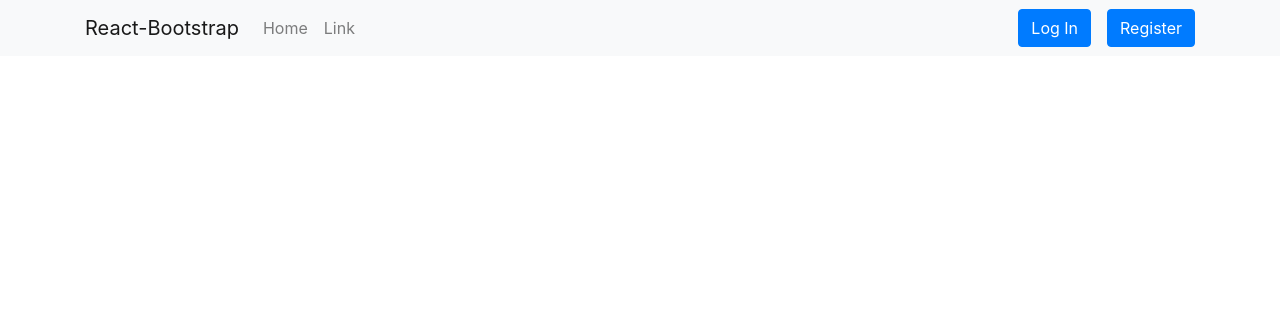
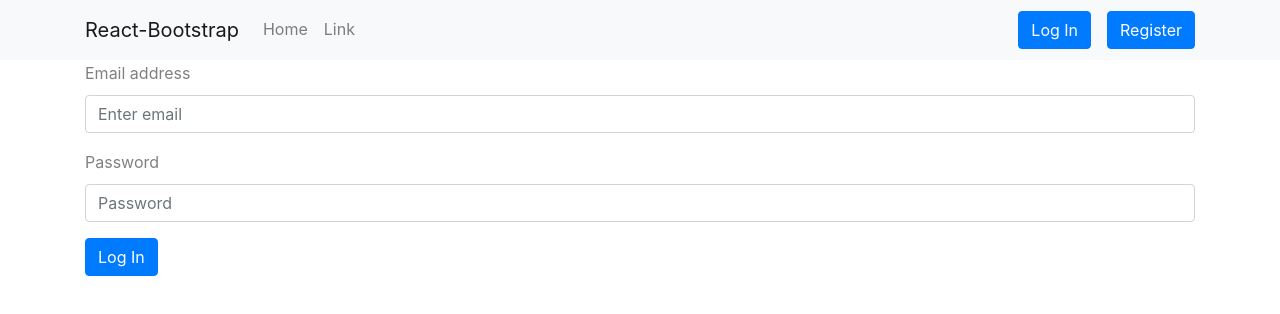
Before and after one commit to romeruk/Client-blog, a React (Create React App) app: page /signin in a window 1280 px wide. Shown: the top 314 px of the page. Built offline with nearby package versions, Linux system fonts and the light colour scheme; no server answers.

Commit message:
User log in, log out mutations

```diff
--- a/src/App.js
+++ b/src/App.js
@@ -5,20 +5,58 @@ import {
   Route,
 } from "react-router-dom";
 import { Container } from 'react-bootstrap';
-import { AppHeader, Home, Register } from './sections';
+import { useState } from 'react';
+import { useQuery } from '@apollo/react-hooks';
+import gql from 'graphql-tag';
+import { AppHeader, Home, Register, LogIn, NotFound, NetWorkError } from './sections';
+import { useEffect } from 'react';
+import { LoadingComponent } from './lib';
+
+const GETME = gql`
+  {
+    getMe {
+      firstName
+      lastName
+      email
+      role
+      verified
+    }
+  }
+`;
 
 function App() {
+  const { loading, data } = useQuery(GETME);
+  const [user, setUser] = useState(null);
+
+
+  useEffect(() => {
+    if (data) {
+      setUser(data.getMe);
+    }
+  }, [data]);
+
+  if (loading) return <LoadingComponent />
+
   return (
     <>
       <Router>
-        <AppHeader />
+        <AppHeader user={user} setUser={setUser} />
         <Container>
           <Switch>
             <Route exact path="/">
               <Home />
             </Route>
             <Route exact path="/signup">
-              <Register />
+              <Register user={user} />
+            </Route>
+            <Route exact path="/signin">
+              <LogIn user={user} setUser={setUser} />
+            </Route>
+            <Route path="/network-error">
+              <NetWorkError />
+            </Route>
+            <Route path="*">
+              <NotFound />
             </Route>
           </Switch>
         </Container>
--- a/src/index.js
+++ b/src/index.js
@@ -2,19 +2,26 @@ import React from 'react';
 import ReactDOM from 'react-dom';
 import ApolloClient from "apollo-boost";
 import { ApolloProvider } from '@apollo/react-hooks';
+import { Router } from "react-router";
+import { createBrowserHistory } from "history";
 import 'bootstrap/dist/css/bootstrap.min.css';
 import './style.css';
 import App from './App';
 import * as serviceWorker from './serviceWorker';
 
+const history = createBrowserHistory();
+
 const client = new ApolloClient({
+  credentials: 'include',
   uri: '/graphql',
 });
 
 ReactDOM.render(
-  <ApolloProvider client={client}>
-    <App />
-  </ApolloProvider>,
+  <Router history={history}>
+    <ApolloProvider client={client}>
+      <App />
+    </ApolloProvider>
+  </Router>,
   document.getElementById('root')
 );
 
--- a/src/sections/AppHeader/index.js
+++ b/src/sections/AppHeader/index.js
@@ -1,8 +1,29 @@
 import React from 'react'
-import { Navbar, Nav, Container } from 'react-bootstrap';
+import { Navbar, Nav, Container, Button } from 'react-bootstrap';
 import { Link } from 'react-router-dom';
+import { useMutation } from '@apollo/react-hooks';
+import gql from 'graphql-tag';
+import { LoadingComponent } from '../../lib';
 
-export const AppHeader = () => {
+const LOGOUT = gql`
+  mutation logOut {
+    logOut
+  }
+`;
+
+export const AppHeader = ({ user, setUser }) => {
+  const [logOut, { loading }] = useMutation(LOGOUT, {
+    onCompleted: () => {
+      setUser(null);
+    }
+  });
+
+  const logOutAction = async () => {
+    await logOut();
+  }
+
+  if (loading) return <LoadingComponent />
+
   return (
     <>
       <Navbar bg="light" expand="lg">
@@ -15,15 +36,21 @@ export const AppHeader = () => {
               <Nav.Link href="#home">Home</Nav.Link>
               <Nav.Link href="#link">Link</Nav.Link>
             </Nav>
-            <Nav>
-              <Link to="/signin" className="btn btn-primary mr-lg-3">Log In</Link>
-              <Link to="/signup" className="btn btn-primary">Register</Link>
-            </Nav>
+            {user ? (
+              <Nav>
+                <p>Hi {user.firstName} {user.lastName}</p>
+                <Button onClick={logOutAction}>Log Out</Button>
+              </Nav>
+            ) :
+              <Nav>
+                <Link to="/signin" className="btn btn-primary mr-lg-3">Log In</Link>
+                <Link to="/signup" className="btn btn-primary">Register</Link>
+              </Nav>
+            }
+
           </Navbar.Collapse>
         </Container>
       </Navbar>
     </>
   )
 }
-
-export default AppHeader;
--- /dev/null
+++ b/src/sections/LogIn/index.js
@@ -0,0 +1,87 @@
+import React from 'react'
+import { Row, Col, Form, Alert, Button } from 'react-bootstrap';
+import { useForm, ErrorMessage } from 'react-hook-form';
+import { useMutation } from '@apollo/react-hooks';
+import gql from 'graphql-tag';
+import { Redirect } from 'react-router-dom';
+import { LoadingComponent } from '../../lib';
+
+
+const LOGIN = gql`
+  mutation logIn($credentials: UserLogInInput!) {
+    logIn(credentials: $credentials) {
+      firstName
+      lastName
+      email
+      role
+      verified
+    }
+  }
+`;
+
+export const LogIn = ({ user, setUser }) => {
+  const { register, handleSubmit, errors } = useForm()
+
+  const [login, { loading: mutationLoading, error }] = useMutation(LOGIN, {
+    onCompleted: (data) => {
+      setUser(data.logIn)
+    }
+  });
+
+  const onSubmit = async formData => {
+    try {
+
+      await login({
+        variables: {
+          credentials: {
+            email: formData.email,
+            password: formData.password
+          }
+        }
+      })
+
+    } catch (error) {
+      console.log(error);
+    }
+  }
+
+  if (mutationLoading) return <LoadingComponent />
+  if (user) return <Redirect to="/" />
+
+
+  return (
+    <Row>
+      <Col md={12}>
+        <Form onSubmit={handleSubmit(onSubmit)}>
+          <Form.Group>
+            <Form.Label>Email address</Form.Label>
+            <Form.Control className="mb-2" type="email" placeholder="Enter email" name="email" ref={register({
+              required: "Field email is required", pattern: {
+                value: /^(([^<>()[\]\\.,;:\s@"]+(\.[^<>()[\]\\.,;:\s@"]+)*)|(".+"))@((\[[0-9]{1,3}\.[0-9]{1,3}\.[0-9]{1,3}\.[0-9]{1,3}\])|(([a-zA-Z\-0-9]+\.)+[a-zA-Z]{2,}))$/,
+                message: "Field must be email"
+              }
+            })} />
+
+            <ErrorMessage as={<Alert variant="danger" />} errors={errors} name="email" />
+          </Form.Group>
+
+          <Form.Group>
+            <Form.Label>Password</Form.Label>
+            <Form.Control className="mb-2" type="password" placeholder="Password" name="password" ref={register({
+              required: "Field password is required", minLength: {
+                value: 6,
+                message: "Min length is 6"
+              }
+            })} />
+
+            <ErrorMessage as={<Alert variant="danger" />} errors={errors} name="password" />
+          </Form.Group>
+
+          <Button variant="primary" type="submit">
+            Log In
+          </Button>
+        </Form>
+      </Col>
+    </Row>
+  )
+}
--- /dev/null
+++ b/src/sections/NetWorkError/index.js
@@ -0,0 +1,9 @@
+import React from 'react'
+
+export const NetWorkError = () => {
+  return (
+    <div>
+      NetWorkError
+    </div>
+  )
+}
--- /dev/null
+++ b/src/sections/NotFound/index.js
@@ -0,0 +1,9 @@
+import React from 'react'
+
+export const NotFound = () => {
+  return (
+    <div>
+      Page Not Found
+    </div>
+  )
+}
--- a/src/sections/Register/index.js
+++ b/src/sections/Register/index.js
@@ -4,6 +4,7 @@ import { useForm, ErrorMessage } from 'react-hook-form';
 import gql from 'graphql-tag';
 import { useMutation } from '@apollo/react-hooks';
 import { useState } from 'react';
+import { Redirect } from 'react-router-dom';
 import { LoadingComponent } from '../../lib';
 
 const REGISTER = gql`
@@ -18,7 +19,7 @@ const REGISTER = gql`
   }
 `;
 
-export const Register = () => {
+export const Register = ({ user: currUser }) => {
   const [pageLoading, setPageLoading] = useState(true);
 
   const [user, setUser] = useState(null);
@@ -55,6 +56,7 @@ export const Register = () => {
 
   if (mutationLoading || pageLoading) return <LoadingComponent />
   if (mutationError) return <div>error</div>
+  if (currUser) return <Redirect to="/" />
 
   return (
     <>
@@ -136,5 +138,3 @@ export const Register = () => {
     </>
   )
 }
-
-export default Register;
--- a/src/sections/index.js
+++ b/src/sections/index.js
@@ -1,3 +1,6 @@
 export * from './AppHeader';
 export * from "./Home";
 export * from './Register';
+export * from './LogIn';
+export * from './NotFound';
+export * from './NetWorkError';
--- a/src/style.css
+++ b/src/style.css
@@ -1,3 +1,10 @@
+body {
+  line-height: 1.7;
+  color: gray;
+  font-weight: 400;
+  font-size: 1rem;
+}
+
 #overlay {
   position: fixed;
   display: flex;
```
Also changed, not shown: 1 other file (tests, documents, lock files or other folders).
